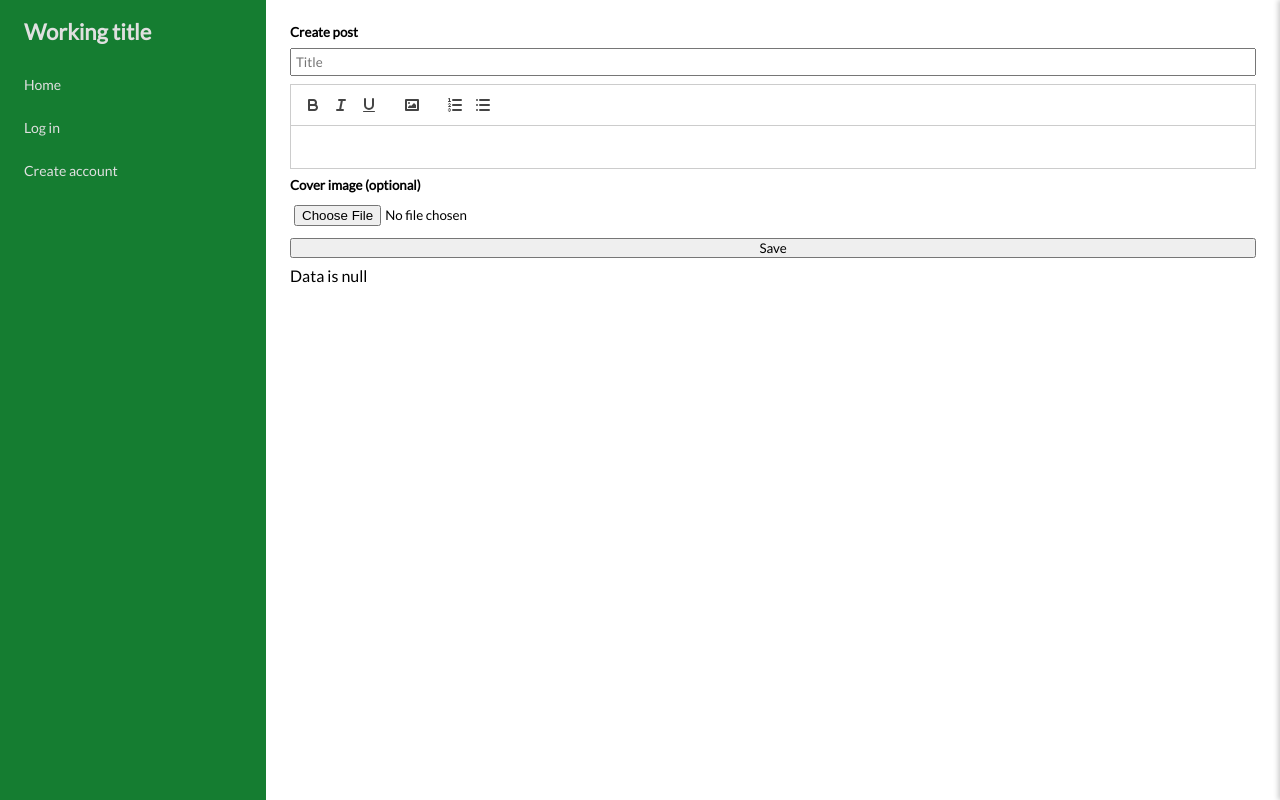
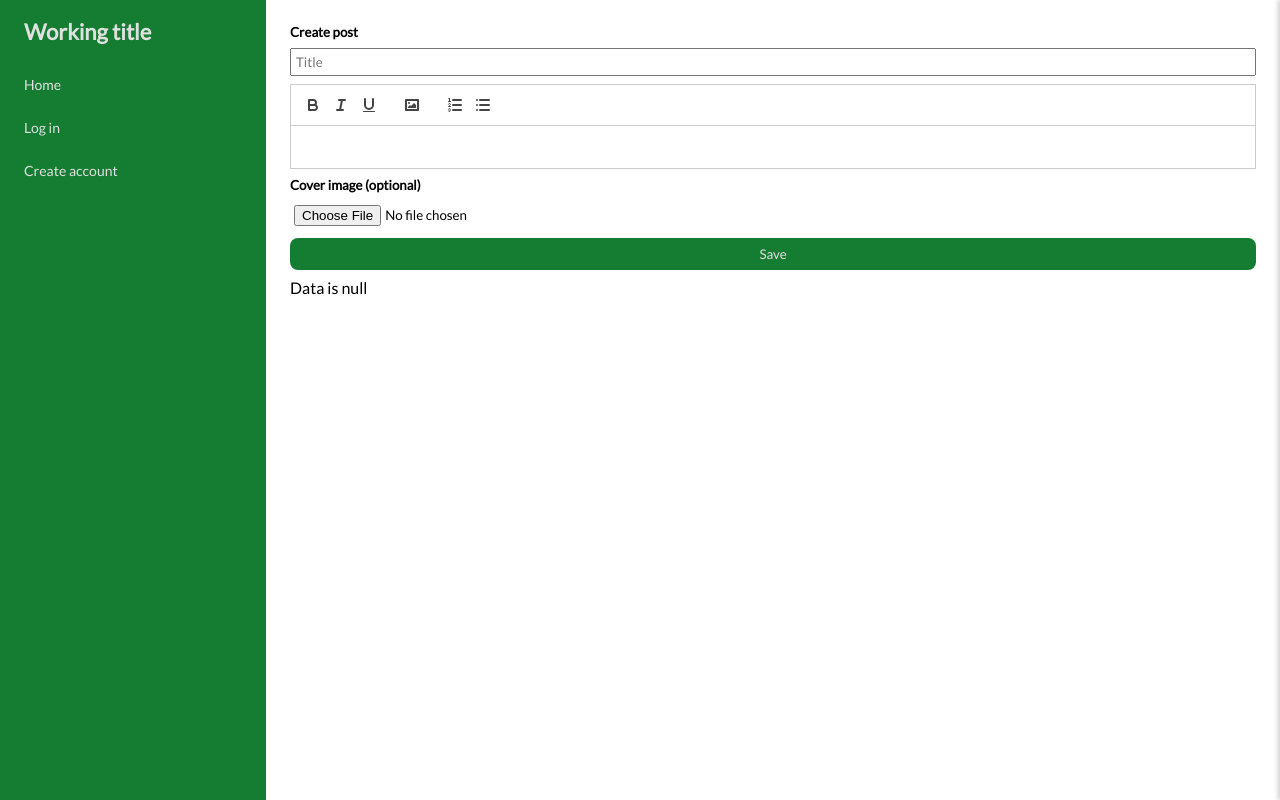
Before and after one commit to ivandax/campodecultura, a React (Vite) app: page /edit/1 in a window 1280 px wide. Built offline with nearby package versions, Linux system fonts and the light colour scheme; no server answers; the database is empty.

Commit message:
Add main button component

```diff
--- a/src/presentation/components/Buttons/DeleteButton/DeleteButton.Styles.ts
+++ b/src/presentation/components/Buttons/DeleteButton/DeleteButton.Styles.ts
@@ -3,10 +3,11 @@ import styled from "styled-components";
 export const DeleteButton = styled.button<{ $isActive: boolean }>`
   background-color: ${({ $isActive }) => ($isActive ? "red" : "gray")};
   color: white;
-  padding: 10px;
+  padding: 8px;
   border: none;
   cursor: ${({ $isActive }) => ($isActive ? "pointer" : "not-allowed")};
   transition: background-color 0.3s ease;
+  border-radius: 8px;
 
   &:disabled {
     cursor: not-allowed;
--- a/src/presentation/components/Buttons/DeleteButton/index.ts
+++ b/src/presentation/components/Buttons/DeleteButton/index.ts
@@ -0,0 +1 @@
+export { DeleteButton } from "./DeleteButton";
--- /dev/null
+++ b/src/presentation/components/Buttons/MainButton/MainButton.Styles.ts
@@ -0,0 +1,15 @@
+import styled from "styled-components";
+
+export const MainButton = styled.button`
+  padding: 8px;
+  border: none;
+  color: ${(props) => props.theme.colors.lightgray};
+  background-color: ${(props) => props.theme.colors.primary};
+  transition: background-color 0.3s ease;
+  border-radius: 8px;
+  min-width: 150px;
+
+  &:disabled {
+    cursor: not-allowed;
+  }
+`;
--- /dev/null
+++ b/src/presentation/components/Buttons/MainButton/MainButton.tsx
@@ -0,0 +1,11 @@
+import React from "react";
+import * as S from "./MainButton.Styles";
+
+function MainButton({
+  children,
+  onClick,
+}: React.ButtonHTMLAttributes<HTMLButtonElement>) {
+  return <S.MainButton onClick={onClick}>{children}</S.MainButton>;
+}
+
+export { MainButton };
--- /dev/null
+++ b/src/presentation/components/Buttons/MainButton/index.ts
@@ -0,0 +1 @@
+export { MainButton } from "./MainButton";
--- a/src/presentation/views/CreateEditPost/CreateEditPost.tsx
+++ b/src/presentation/views/CreateEditPost/CreateEditPost.tsx
@@ -5,6 +5,7 @@ import { useAuthStore } from "@src/presentation/store/authStore";
 import { useNavigate, useParams } from "react-router-dom";
 import ReactQuill from "react-quill";
 import "react-quill/dist/quill.snow.css";
+import { MainButton } from "@src/presentation/components/Buttons/MainButton";
 
 function CreateEditPost() {
   const [title, setTitle] = useState("");
@@ -125,9 +126,9 @@ function CreateEditPost() {
           <img src={photo} alt="Preview" style={{ maxWidth: "100%" }} />
         </PhotoPreview>
       )}
-      <button type="submit" disabled={isLoading}>
+      <MainButton type="submit" disabled={isLoading}>
         {isLoading ? "Saving..." : "Save"}
-      </button>
+      </MainButton>
       {message && <p>{message}</p>}
     </FormWrapper>
   );
--- a/src/presentation/views/ViewPost/ViewPost.Styles.ts
+++ b/src/presentation/views/ViewPost/ViewPost.Styles.ts
@@ -30,6 +30,11 @@ export const PhotoPreview = styled.div`
   width: 200px;
 `;
 
+export const Footer = styled.div`
+  display: flex;
+  justify-content: flex-end;
+`;
+
 export const AdminBlock = styled.div`
   width: 260px;
   display: flex;
--- a/src/presentation/views/ViewPost/ViewPost.tsx
+++ b/src/presentation/views/ViewPost/ViewPost.tsx
@@ -1,19 +1,13 @@
 import { useEffect, useState } from "react";
 import parse from "html-react-parser";
-import {
-  Wrapper,
-  LoadingWrapper,
-  GrayWrapper,
-  Content,
-  PhotoPreview,
-  AdminBlock,
-} from "./ViewPost.Styles";
+import * as S from "./ViewPost.Styles";
 import { getPost, deletePost } from "@src/persistence/post";
 import { useNavigate, useParams } from "react-router-dom";
 import { Post } from "@src/domain/Post";
 import { timestampToHumanReadbleDate } from "@src/presentation/utils";
 import { useAuthStore } from "@src/presentation/store/authStore";
-import { DeleteButton } from "@src/presentation/components/Buttons/DeleteButton/DeleteButton";
+import { DeleteButton } from "@src/presentation/components/Buttons/DeleteButton";
+import { MainButton } from "@src/presentation/components/Buttons/MainButton";
 
 function ViewPost() {
   const [post, setPost] = useState<Post | null>(null);
@@ -59,30 +53,33 @@ function ViewPost() {
   }, [postId]);
 
   return (
-    <Wrapper>
+    <S.Wrapper>
       {!post ? (
-        <LoadingWrapper>Loading...</LoadingWrapper>
+        <S.LoadingWrapper>Loading...</S.LoadingWrapper>
       ) : (
         <>
           {post.coverImage ? (
-            <PhotoPreview>
+            <S.PhotoPreview>
               <img
                 src={post.coverImage}
                 alt="Preview"
                 style={{ maxWidth: "100%" }}
               />
-            </PhotoPreview>
+            </S.PhotoPreview>
           ) : null}
           <h3>{post.title}</h3>
-          <GrayWrapper>{`Edited on: ${timestampToHumanReadbleDate(
+          <S.GrayWrapper>{`Edited on: ${timestampToHumanReadbleDate(
             post.editedOn,
             "es"
-          )}`}</GrayWrapper>
-          <Content>{parse(post.content)}</Content>
-          <GrayWrapper>{`Written by: ${post.author}`}</GrayWrapper>
-          <button onClick={() => navigate("/home")}>Go back</button>
+          )}`}</S.GrayWrapper>
+          <S.Content>{parse(post.content)}</S.Content>
+          <S.GrayWrapper>{`Written by: ${post.author}`}</S.GrayWrapper>
+          <S.Footer>
+            <MainButton onClick={() => navigate("/home")}>Go back</MainButton>
+          </S.Footer>
+
           {user?.role === "ADMIN" && (
-            <AdminBlock>
+            <S.AdminBlock>
               <h5>ADMIN actions</h5>
               <button onClick={() => navigate(`/edit/${postId}`)}>
                 Edit post
@@ -110,13 +107,13 @@ function ViewPost() {
                 deleteInput={deleteInput}
                 handleDelete={handleDelete}
               />
-            </AdminBlock>
+            </S.AdminBlock>
           )}
         </>
       )}
 
       {message && <p>{message}</p>}
-    </Wrapper>
+    </S.Wrapper>
   );
 }
 
```
